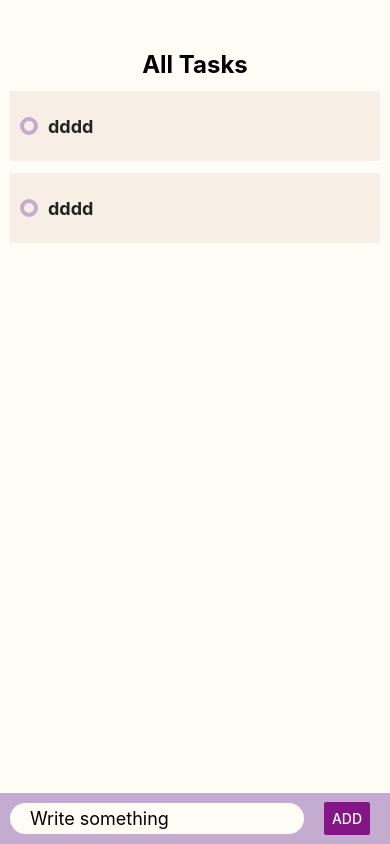
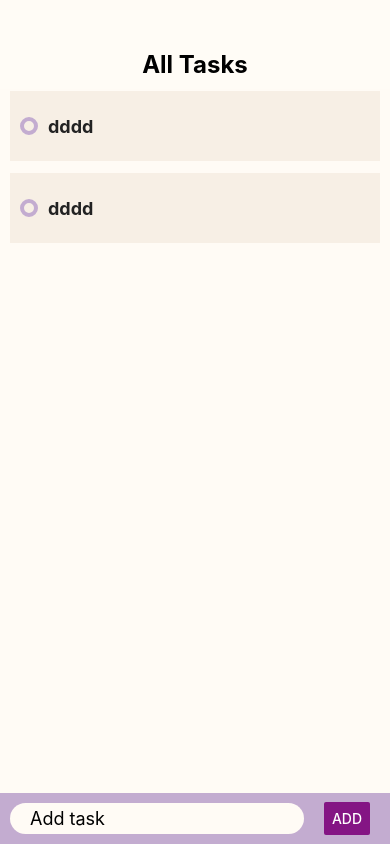
Before and after one commit to sami019325/to_do_app, a React Native app: screen / in a window 390 px wide. Built offline with nearby package versions, Linux system fonts and the light colour scheme.

Commit message:
some bug fixed

```diff
--- a/App.js
+++ b/App.js
@@ -1,7 +1,6 @@
 import { StatusBar } from 'expo-status-bar';
 import { useState } from 'react';
 import { ScrollView, StyleSheet, Text, View, Image, TextInput, Button } from 'react-native';
-import AddTask from './Components/AddTask';
 import TaskBox from './Components/TaskBox';
 
 export default function App() {
@@ -13,10 +12,12 @@ export default function App() {
   ]
 
   const [tasks, setTasks] = useState(tasksDemo)
-  const [taskText, setTaskText] = useState('sami')
+  const [taskText, setTaskText] = useState('Add task')
+  const [taskTextDefault, settaskTextDefault] = useState('')
   const AddTaskFunction = () => {
     let newTasK = { id: tasks.length + 1, ss: taskText }
-    setTasks([newTasK, ...tasks])
+    setTasks([newTasK, ...tasks]);
+    settaskTextDefault(true)
   }
 
 
@@ -40,7 +41,7 @@ export default function App() {
       {/* <AddTask></AddTask> */}
 
       <View style={styles.inputFiledContainer}>
-        <TextInput placeholder='Write something' style={styles.inputFiled} onChangeText={newText => setTaskText(newText)}></TextInput>
+        <TextInput defaultValue={taskTextDefault ? '' : taskText} placeholder='Write something' style={styles.inputFiled} onChangeText={newText => setTaskText(newText) + settaskTextDefault(false)}></TextInput>
         <View style={styles.inputFiledSendBtnContainer}>
           {/* <Text>{taskText}</Text> */}
           <Button
```
